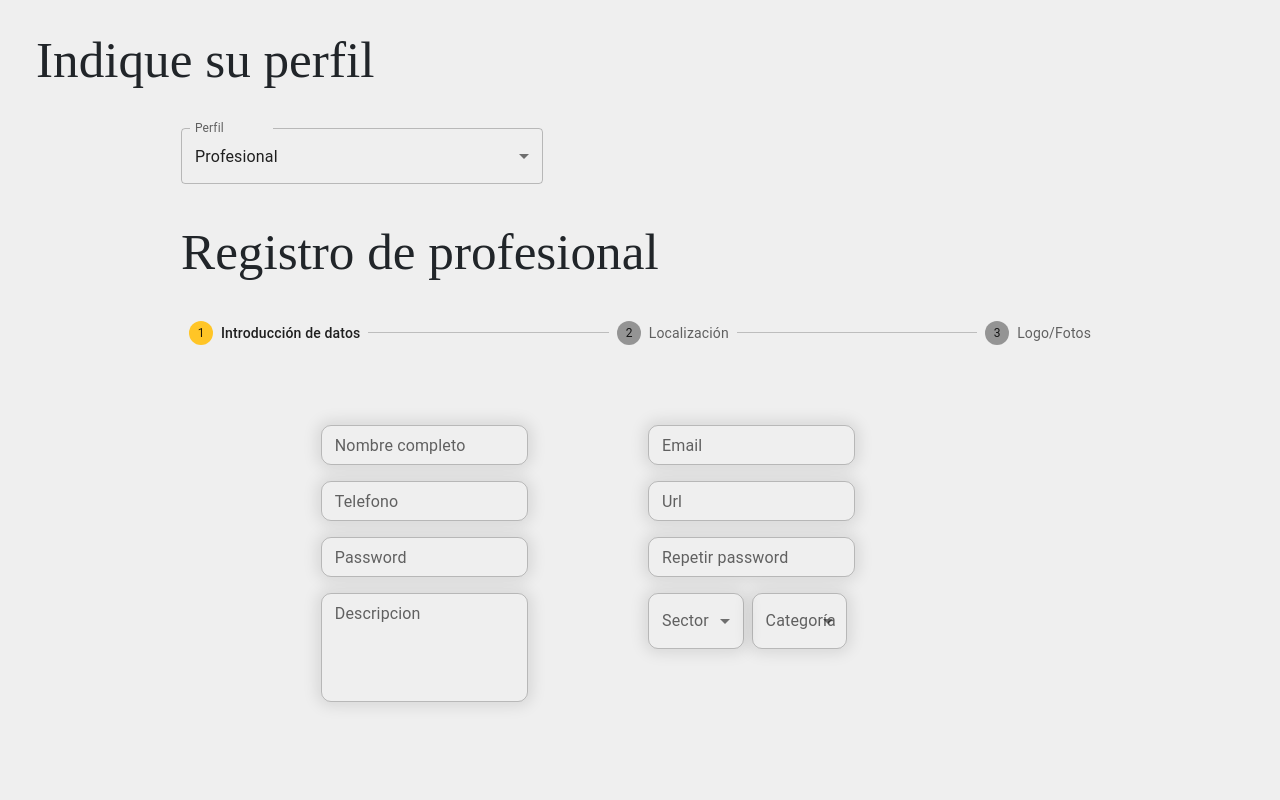
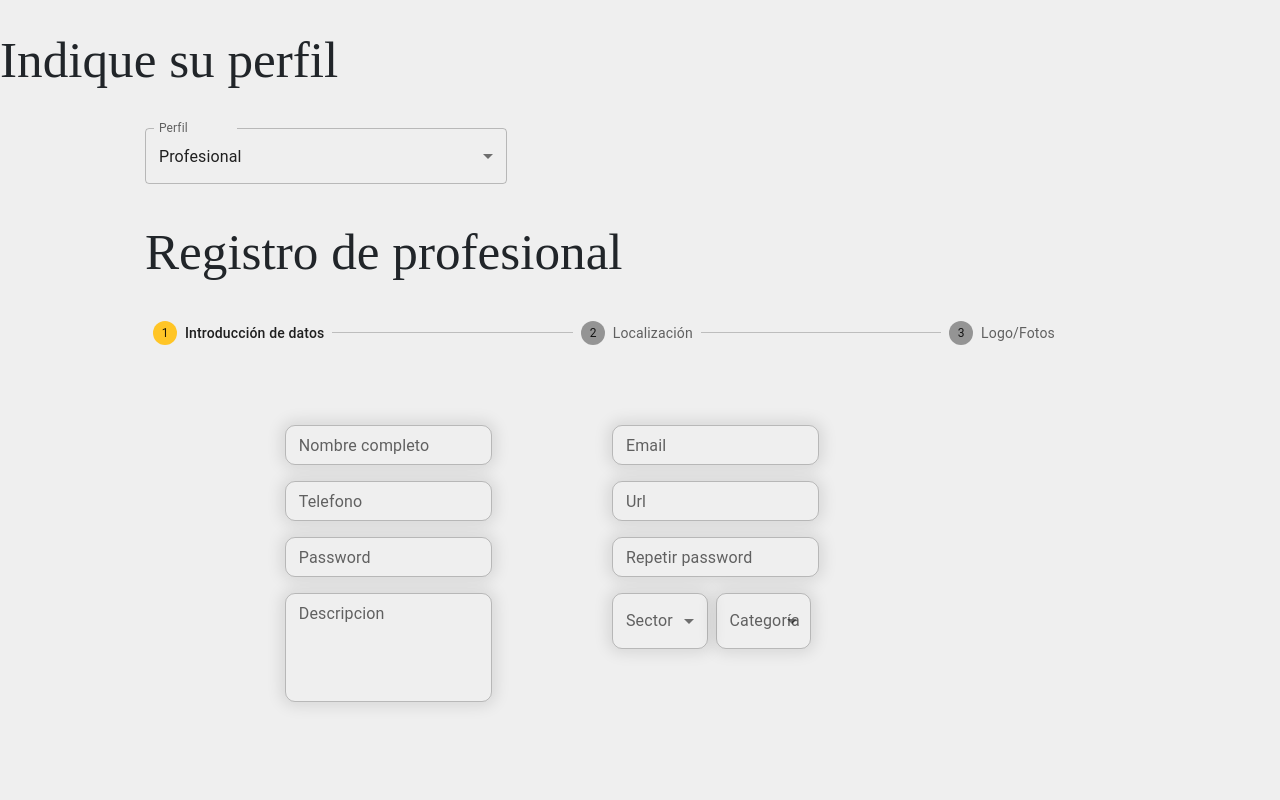
Before and after one commit to alvaroRodriguez92/Proyecto-final-releevant, a React (Vite) app in the folder frontend/: page /registro in a window 1280 px wide. Shown: the top 800 px of the page. Built offline with nearby package versions, Linux system fonts and the light colour scheme; no server answers; a web font is replaced by a local one.

Commit message:
cambios edit

```diff
--- a/frontend/src/App.css
+++ b/frontend/src/App.css
@@ -2,10 +2,10 @@ body {
   background-color: #efefef !important;
   font-family: "Alice", serif !important;
   margin: 0 auto;
-  display: flex;
+  /* display: flex;
   justify-content: center;
   align-items: center;
-  flex-wrap: wrap;
+  flex-wrap: wrap; */
 }
 .MuiTypography-root {
   font-family: "Alice", serif !important;
@@ -347,7 +347,7 @@ div.splide__track{
 }
 .valoraciones{
   padding: 4rem;
-
+}
 
 /* .link-sin{
   text-decoration: none;
--- a/frontend/src/components/Edit/Edit.jsx
+++ b/frontend/src/components/Edit/Edit.jsx
@@ -18,6 +18,7 @@ export default function Edit() {
     async function fetchUser(){
       const response = await fetch("http://localhost:3000/perfil/"+ID)
       const data = await response.json()
+      console.log(data.images,"data");
       setInfoUser(data)
     }
     fetchUser();
@@ -29,7 +30,7 @@ export default function Edit() {
     <Grid container sx={{height:"100vh"}}>
         <Grid item xs={3}>
     <Box container sx={{ display:"flex" ,alignItems: "flex-end", m: 5 }}>
-      {infoUser.images ? (
+      {(infoUser.images>0) ? (
         <img
           className="edit-logo"
           width="70%"
--- a/frontend/src/components/Registro/RegistroUser.jsx
+++ b/frontend/src/components/Registro/RegistroUser.jsx
@@ -11,7 +11,7 @@ export default function RegistroUser() {
 
 
     async function onSubmit(values, actions) {
-        console.log("submiteandooooo")
+        console.log("submiteandooooo", values)
         const formData= new FormData();
         formData.append("NOMBRE", values.NOMBRE)
         formData.append("EMAIL", values.EMAIL)
```
Also changed, not shown: 1 other file (tests, documents, lock files or other folders).
